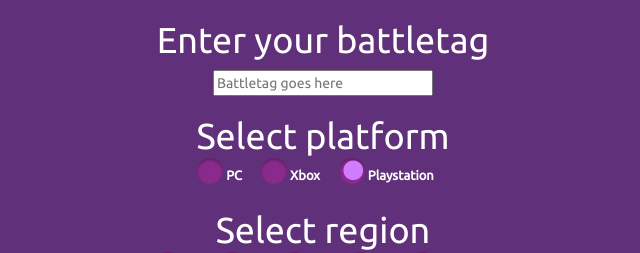
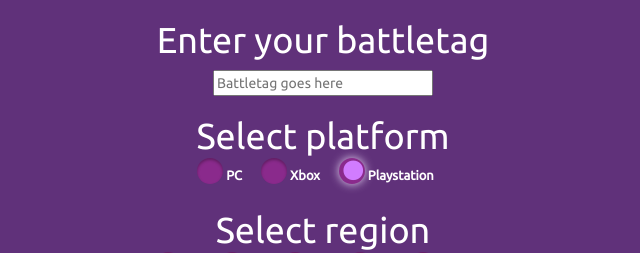
Before and after one commit to oskareriksson/webapplicationdevelopment-final, a plain HTML site: page index.html in a window 1280 px wide. Both pictures are taken after a click on the label "Playstation". Shown: the top 253 px of the page, 317-957 px from the left. Drawn offline with nearby package versions, Linux system fonts and the light colour scheme.

Commit message:
Satisfied with radio/colorscheme mockup for now

```diff
--- a/css/main.css
+++ b/css/main.css
@@ -54,6 +54,7 @@
   font-size: 66px;
   text-align: center;
   line-height: 24px;
+  box-shadow: 0 0 10px #E9D6F4;
   transition: font-size 0.1s;
 }
 /*---------------------------------*/
```
